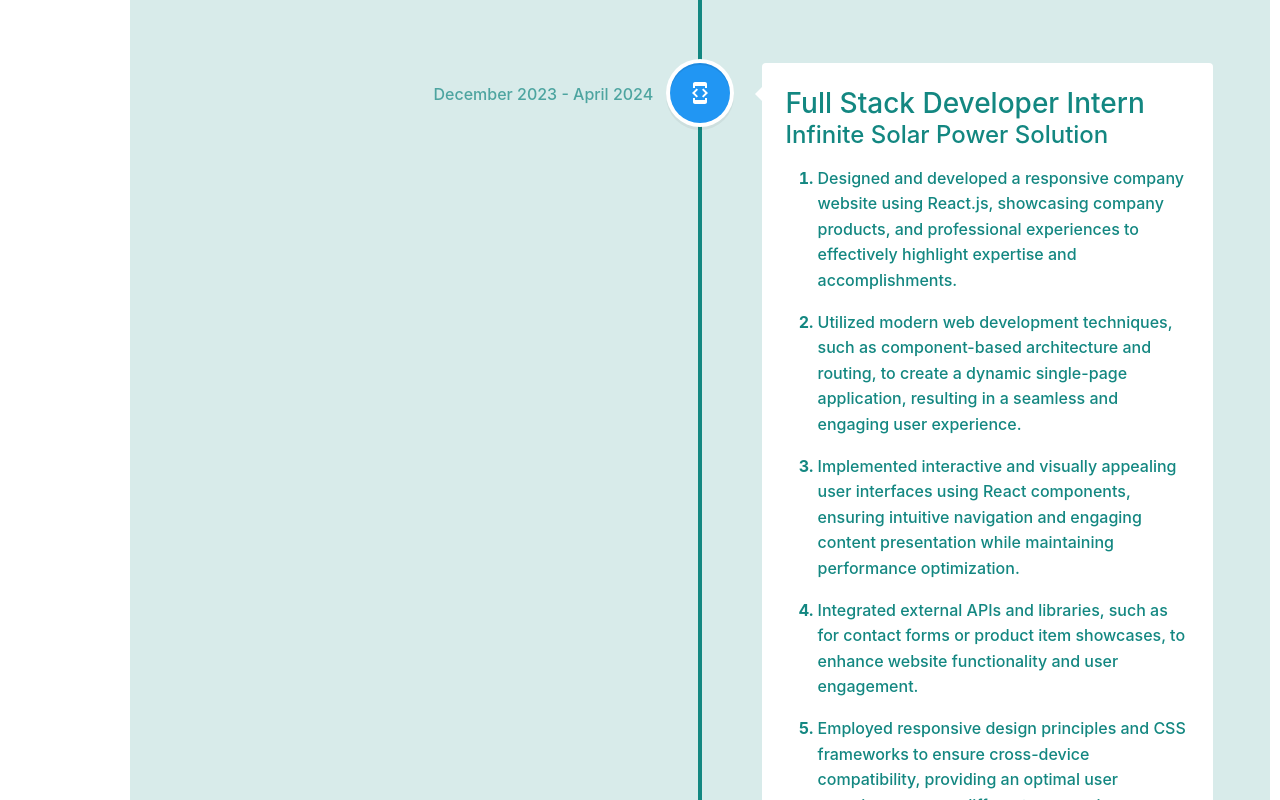
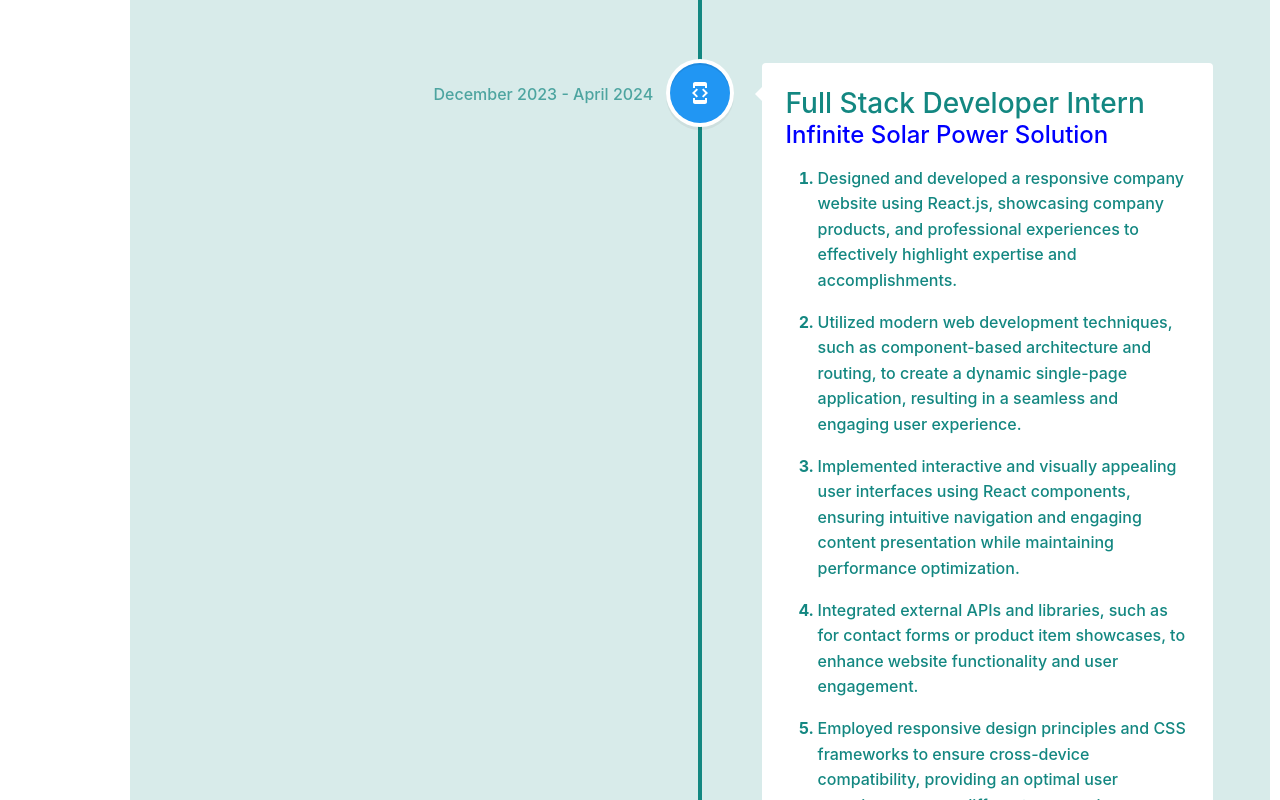
Before and after one commit to as23july/Portfolio_React, a React (Create React App) app: page / in a window 1280 px wide. Shown: the part 1800-2600 px from the top of the page. Built offline with nearby package versions, Linux system fonts and the light colour scheme.

Commit message:
color change

```diff
--- a/src/pages/WorkExp/WorkExp.css
+++ b/src/pages/WorkExp/WorkExp.css
@@ -38,6 +38,9 @@
     background-color: rgba(0, 0, 0, 0.15) ;
 }
 
+.vertical-timeline-element-subtitle{
+    color: blue;
+}
 /* ================================ */
 
 @media(max-width:600px) {
```
